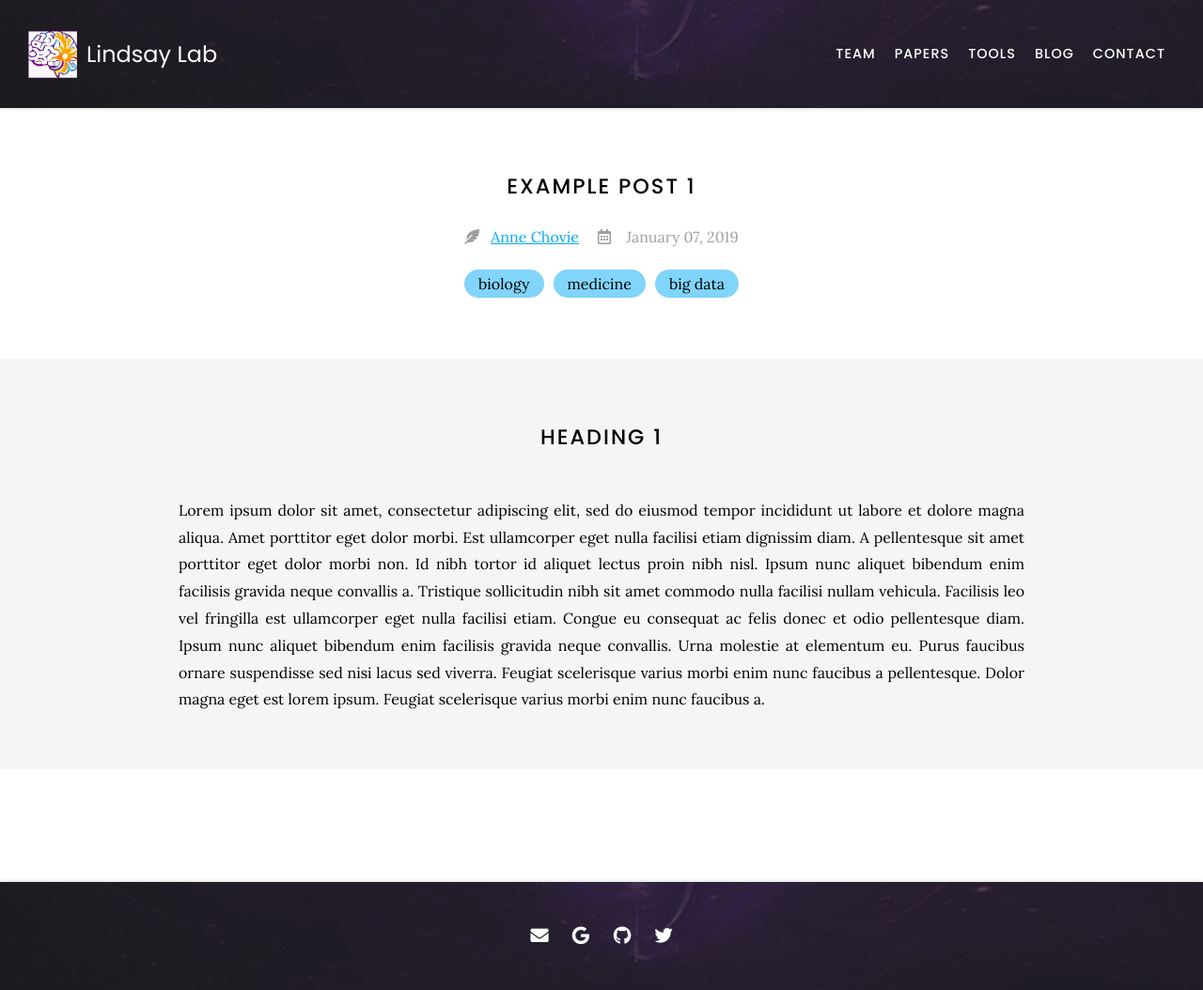
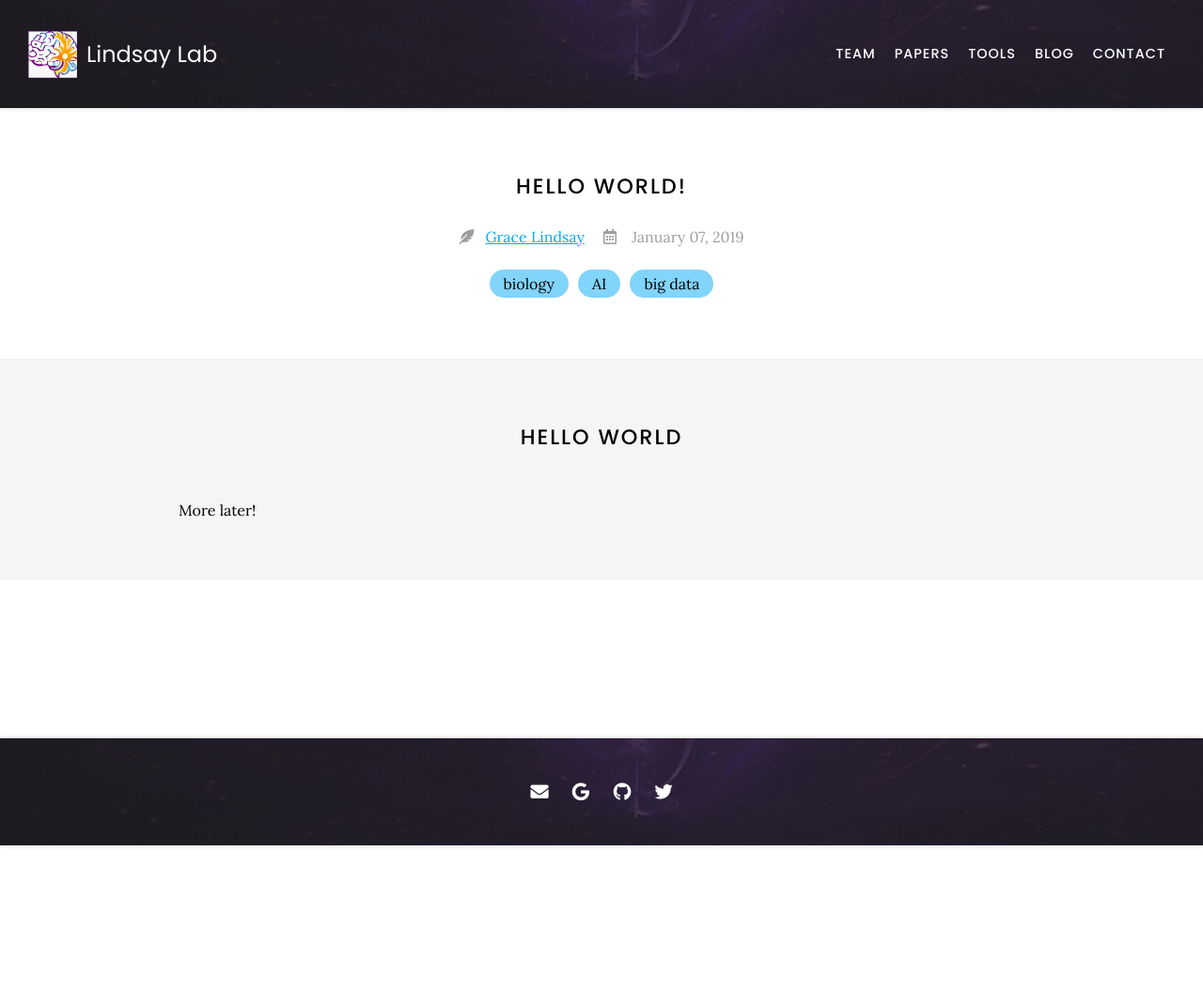
Before and after one commit to Lindsay-Lab/lindsay-lab.github.io, a Jekyll site: the page built from _posts/2019-01-07-example-post-1.md, in a window 1280 px wide. Shown: the whole page at 94% size. Built offline with Jekyll 4.4.1, drawn with Linux system fonts in a browser that asks for light colours; nearby versions of some CDN libraries; after the commit the page ends 900 px from its top, so only the background shows below that.

Commit message:
Update 2019-01-07-example-post-1.md

```diff
--- a/_posts/2019-01-07-example-post-1.md
+++ b/_posts/2019-01-07-example-post-1.md
@@ -1,27 +1,13 @@
 ---
-title: Example post 1
+title: Hello world!
 tags:
   - biology
-  - medicine
+  - AI
   - big data
-author: Anne Chovie
-member: anne-chovie
+author: Grace Lindsay
+member: grace-lindsay
 ---
 
-# Heading 1
+# Hello World
 
-Lorem ipsum dolor sit amet, consectetur adipiscing elit, sed do eiusmod tempor incididunt ut labore et dolore magna aliqua.
-Amet porttitor eget dolor morbi.
-Est ullamcorper eget nulla facilisi etiam dignissim diam.
-A pellentesque sit amet porttitor eget dolor morbi non.
-Id nibh tortor id aliquet lectus proin nibh nisl.
-Ipsum nunc aliquet bibendum enim facilisis gravida neque convallis a.
-Tristique sollicitudin nibh sit amet commodo nulla facilisi nullam vehicula.
-Facilisis leo vel fringilla est ullamcorper eget nulla facilisi etiam.
-Congue eu consequat ac felis donec et odio pellentesque diam.
-Ipsum nunc aliquet bibendum enim facilisis gravida neque convallis.
-Urna molestie at elementum eu.
-Purus faucibus ornare suspendisse sed nisi lacus sed viverra.
-Feugiat scelerisque varius morbi enim nunc faucibus a pellentesque.
-Dolor magna eget est lorem ipsum.
-Feugiat scelerisque varius morbi enim nunc faucibus a.
+More later!
```
